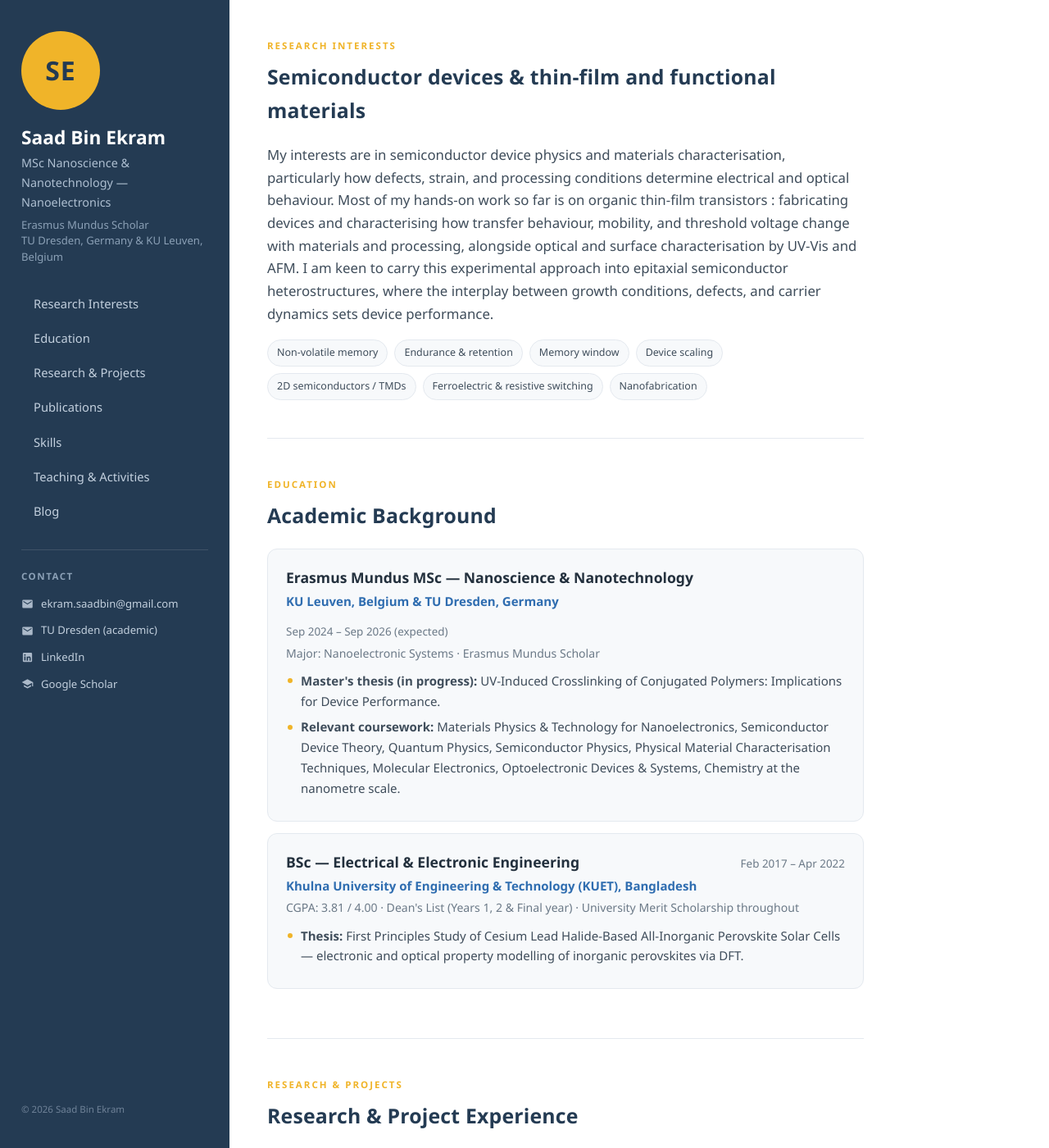
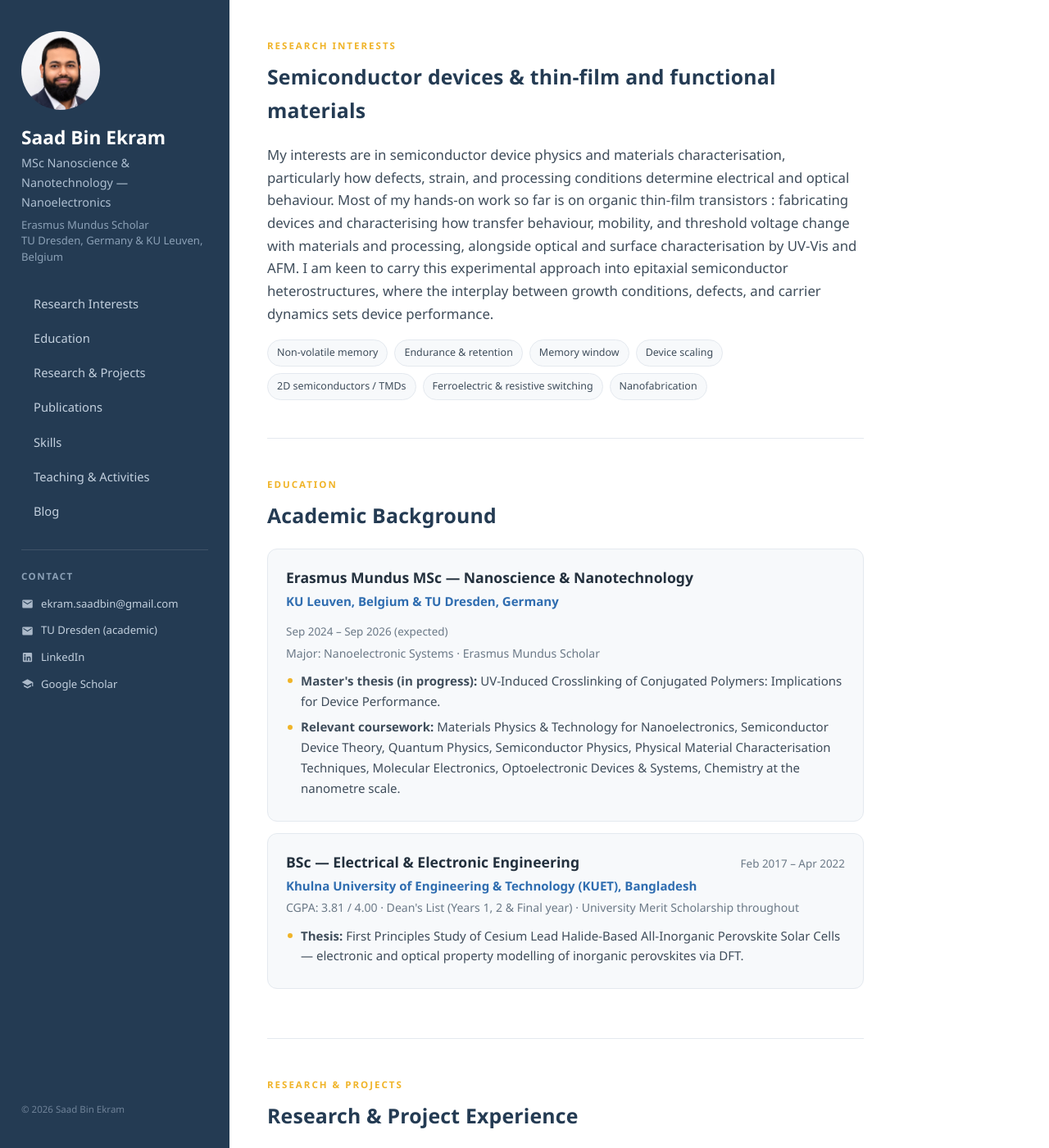
Before and after one commit to saadbekram/saadbekram.github.io, a Jekyll site: the page index.html, which Jekyll copies as it is, in a window 1280 px wide and 1400 px high. Shown: the whole window at 82% size. Built offline with Jekyll 4.4.1, drawn with Linux system fonts in a browser that asks for light colours.

Commit message:
Use profile photo in sidebar avatar
Replaced avatar div with an image element for better presentation.

```diff
--- a/index.html
+++ b/index.html
@@ -26,7 +26,7 @@
     background:var(--navy); color:#dbe4ee; padding:38px 26px; display:flex; flex-direction:column;
   }
   .sidebar .avatar{
-    width:96px; height:96px; border-radius:50%; display:grid; place-items:center;
+    width:96px; height:96px; border-radius:50%; object-fit:cover; display:grid; place-items:center;
     font-size:2rem; font-weight:700; color:var(--navy); letter-spacing:1px;
     background:var(--gold); margin-bottom:20px;
   }
@@ -109,7 +109,7 @@
 <body>
 
 <aside class="sidebar">
-  <div class="avatar">SE</div>
+  <img class="avatar" src="images/profile.jpg" alt="Saad Bin Ekram">
   <h1>Saad Bin Ekram</h1>
   <div class="role">MSc Nanoscience &amp; Nanotechnology — Nanoelectronics</div>
   <div class="aff">Erasmus Mundus Scholar<br>TU Dresden, Germany &amp; KU Leuven, Belgium</div>
```
